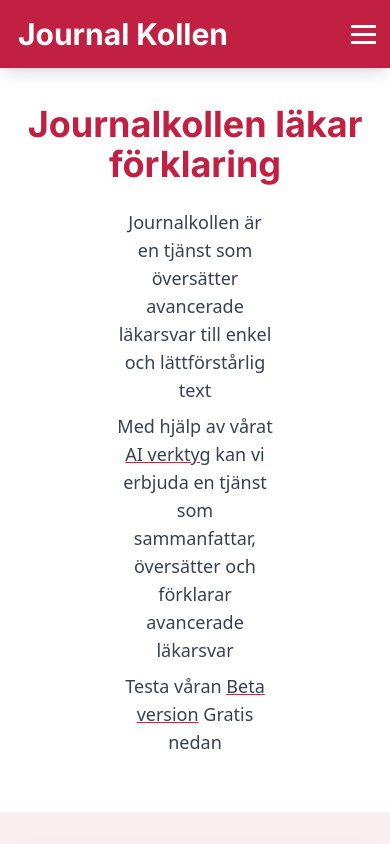
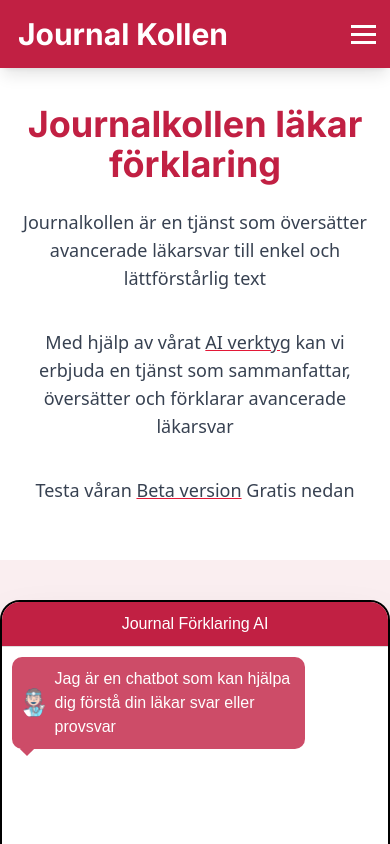
Before and after one commit to hugojohansson1021/JournalKollen, a Next.js app: page / in a window 390 px wide. Shown: the top 844 px of the page. Built offline with nearby package versions, Linux system fonts and the light colour scheme.

Commit message:
Fix - UI

```diff
--- a/src/app/components/Header.tsx
+++ b/src/app/components/Header.tsx
@@ -51,9 +51,10 @@
               whileInView={{ opacity: 1, y: 0 }}
               transition={{ duration: 0.6, delay: 0.2 }}
               viewport={{ once: true }}
-              className="text-gray-700 mr-5 ml-5 text-lg mb-2 font-sans pr-24 pl-24"
+              className="text-gray-700 mr-5 ml-5 text-lg mb-2 font-sans lg:pr-24 lg:pl-24"
             >
               {isSwedish ? textConfig.sv.description : textConfig.en.description}
+            <br />
             <br />
             </motion.h3>
 
@@ -62,9 +63,10 @@
               whileInView={{ opacity: 1, y: 0 }}
               transition={{ duration: 0.6, delay: 0.2 }}
               viewport={{ once: true }}
-              className="text-gray-700 mr-5 ml-5 text-lg mb-2 font-sans pr-24 pl-24"
+              className="text-gray-700 mr-5 ml-5 text-lg mb-2 font-sans lg:pr-24 lg:pl-24"
             >
               {isSwedish ? textConfig.sv.descriptiontwo : textConfig.en.descriptiontwo}
+              <br />
               <br />
             </motion.h3>
 
@@ -73,7 +75,7 @@
               whileInView={{ opacity: 1, y: 0 }}
               transition={{ duration: 0.6, delay: 0.2 }}
               viewport={{ once: true }}
-              className="text-gray-700 mr-5 ml-5 text-lg mb-2 font-sans pr-24 pl-24"
+              className="text-gray-700 mr-5 ml-5 text-lg mb-2 font-sans "
             >
               {isSwedish ? textConfig.sv.descriptiontre : textConfig.en.descriptiontre}
 
```
